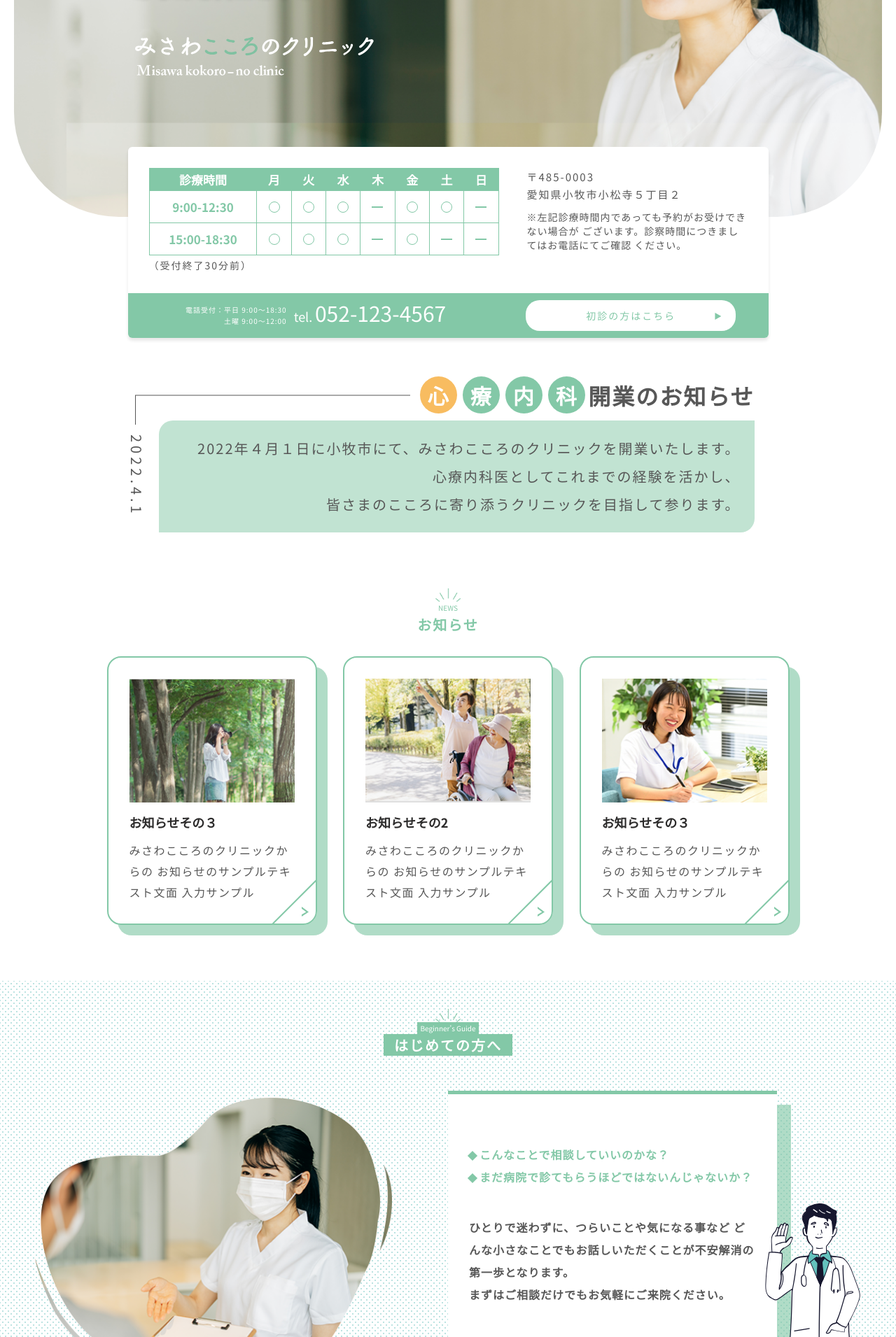
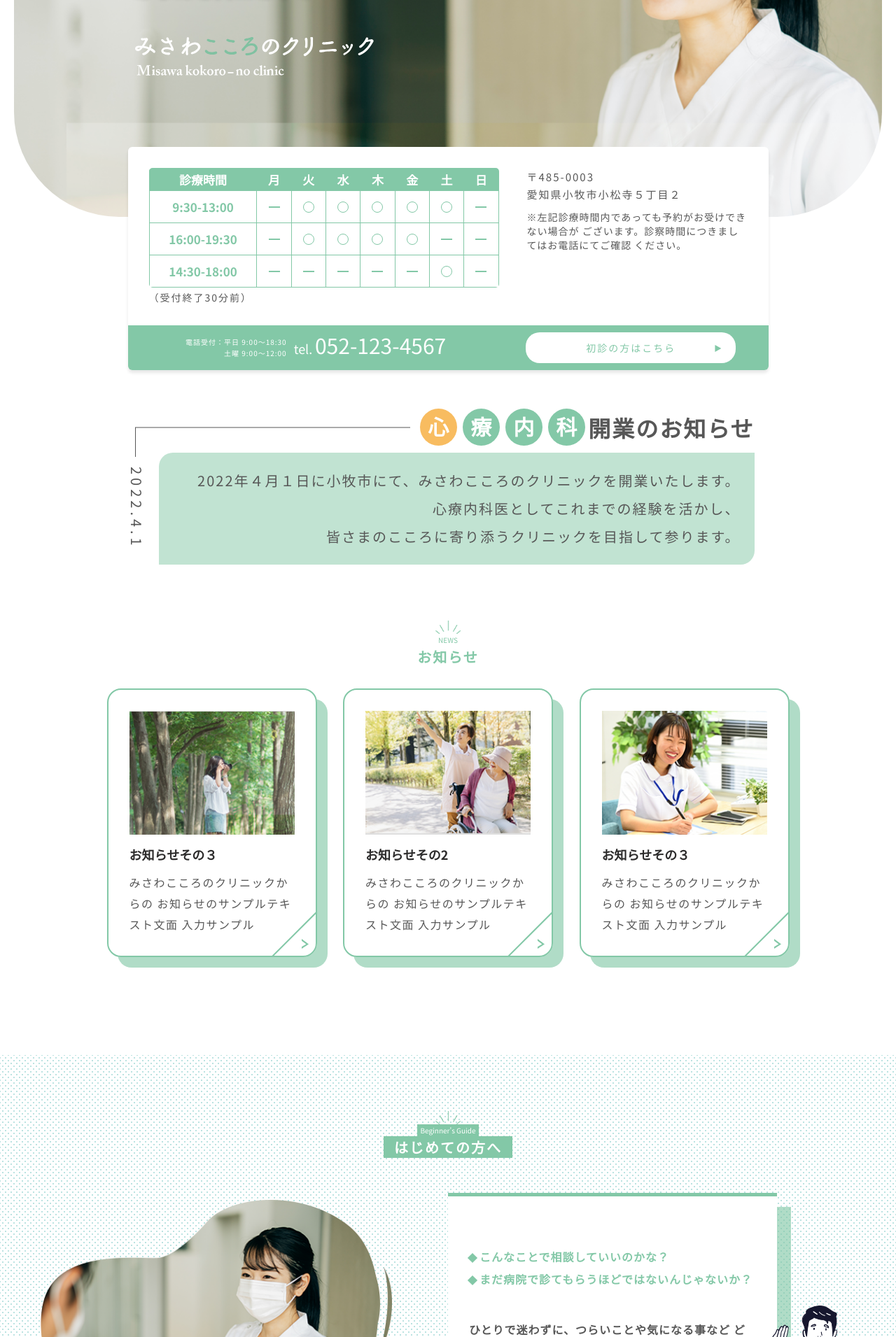
Before and after one commit to MaximoJunior/wisama, a PHP site: page / in a window 1280 px wide. Shown: the part 365-2276 px from the top of the page at 70% size. Run offline with PHP 8.4, Linux system fonts and the light colour scheme.

Commit message:
Design done

```diff
--- a/index.html
+++ b/index.html
@@ -148,25 +148,35 @@
                            </tr>
                        </thead>
                        <tr>
-                           <td>9:00-12:30</td>
+                           <td>9:30-13:00</td>
+                           <td><span class="dash"></span></td>
                            <td><span></span></td>
                            <td><span></span></td>
                            <td><span></span></td>
-                           <td><span class="dash"></span></td>
                            <td><span></span></td>
                            <td><span></span></td>
                            <td><span class="dash"></span></td>
                        </tr>
                        <tr>
-                        <td>15:00-18:30</td>
+                        <td>16:00-19:30</td>
+                        <td><span class="dash"></span></td>
+                        <td><span></span></td>
                         <td><span></span></td>
                         <td><span></span></td>
                         <td><span></span></td>
                         <td><span class="dash"></span></td>
+                        <td><span class="dash"></span></td>
+                      </tr>
+                      <tr>
+                        <td>14:30-18:00</td>
+                        <td><span class="dash"></span></td>
+                        <td><span class="dash"></span></td>
+                        <td><span class="dash"></span></td>
+                        <td><span class="dash" class="dash"></span></td>
+                        <td><span class="dash"></span></td>
                         <td><span></span></td>
                         <td><span class="dash"></span></td>
-                        <td><span class="dash"></span></td>
-                    </tr>
+                      </tr>
                    </table>
                    <p class="tablet-bottom-caption">（受付終了30分前）</p>
                </div>
@@ -379,7 +389,7 @@
         <div class="section-container-title container-flex">
               <span class="corona container-flex">
                   <img class="corona-img" src="images/coronatitle-green.png" alt="Corona title"/>
-                  <i class="english-title">consultation</i>
+                  <i class="english-title">CONSULTATION</i>
               </span>
               <h2 class="title">こんな症状でお悩みの方は<br>一度ご相談ください</h2>
         </div>
@@ -495,7 +505,7 @@
                  <div class="row row-1 container-flex">
                      <div class="col">
                          <a href="#">
-                          <img class="logo-footer" src="images/logo-footer.png" alt="Logo" />
+                          <img class="logo-footer" src="images/logo-footer.svg" alt="Logo" />
                         </a>
                      </div>
                      <div class="col container-phone">
@@ -508,7 +518,7 @@
                     </div>
                  </div>
 
-                 <table>
+                 <table >
                     <thead>
                         <tr>
                             <th>診療時間</th>
@@ -522,25 +532,35 @@
                         </tr>
                     </thead>
                     <tr>
-                        <td>9:00-12:30</td>
+                        <td>9:30-13:00</td>
+                        <td><span class="dash"></span></td>
                         <td><span></span></td>
                         <td><span></span></td>
                         <td><span></span></td>
-                        <td><span class="dash"></span></td>
                         <td><span></span></td>
                         <td><span></span></td>
                         <td><span class="dash"></span></td>
                     </tr>
                     <tr>
-                     <td>15:00-18:30</td>
+                     <td>16:00-19:30</td>
+                     <td><span class="dash"></span></td>
+                     <td><span></span></td>
                      <td><span></span></td>
                      <td><span></span></td>
                      <td><span></span></td>
                      <td><span class="dash"></span></td>
+                     <td><span class="dash"></span></td>
+                   </tr>
+                   <tr>
+                     <td>14:30-18:00</td>
+                     <td><span class="dash"></span></td>
+                     <td><span class="dash"></span></td>
+                     <td><span class="dash"></span></td>
+                     <td><span class="dash" class="dash"></span></td>
+                     <td><span class="dash"></span></td>
                      <td><span></span></td>
                      <td><span class="dash"></span></td>
-                     <td><span class="dash"></span></td>
-                 </tr>
+                   </tr>
                 </table>
 
                 <p class="text-advice">※左記診療時間内であっても予約がお受けできない場合がございます。
--- a/styles/index.css
+++ b/styles/index.css
@@ -439,7 +439,7 @@
     position: absolute;
     top: 50%;
     left: 50%;
-    transform: translate(-50%, -50%);
+    transform: translate(-48%, -55%);
     font-style: normal;
 }
 
@@ -551,6 +551,7 @@
 
     .info-section {
         padding: 40px 50px;
+        padding-bottom: 0;
     }
 
     .info-section .container-content {
@@ -1035,10 +1036,6 @@
 
 @media screen and (min-width: 1100px) {
 
-    .feature-section {
-        padding: 80px 0;
-    }
-
     .feature-section .section-container-title {
         margin-bottom: 50px;
     }
@@ -1095,9 +1092,6 @@
 
 /* === CONSULTATION section  === */
 
-.consultation-section{
-
-}
 
 .consultation-section .container-article {
    flex-wrap: wrap;
@@ -1108,9 +1102,9 @@
 
 .consultation-section .container-article article {
     position: relative;
-    width: 145px;
+    width: 155px;
     margin-bottom: 50px;
-    padding: 10px 5px;
+    padding: 15px 5px;
     padding-top: 25px;
     border: 2px solid var(--bg-color-second);
     border-radius: 10px;
@@ -1463,7 +1457,7 @@ article  .symtoms .number::before {
  @media  screen and (min-width: 1100px) {
 
     .consultation-section .section-container-title{
-        margin-bottom: 55px;
+        margin-bottom: 65px;
     }
 
     .consultation-section .container-content {
@@ -1549,7 +1543,7 @@ article  .symtoms .number::before {
 
 
     .consultation-section .container-info {
-        padding: 100px 0;
+        padding: 120px 0;
         padding-bottom: 60px;
     }
 
@@ -1708,6 +1702,7 @@ article  .symtoms .number::before {
     position: relative;
     display: inline-block;
     color: white;
+    line-height: 25px;
 }
 
 .footer nav .col a::after{
@@ -1739,7 +1734,7 @@ article  .symtoms .number::before {
 
 .footer .footer-bottom
 .container-content .icon-go-top {
-    width: 25px;
+    width: 40px;
     display: block;
 }
 
@@ -1871,6 +1866,7 @@ article  .symtoms .number::before {
         width: 972px;
         padding: 50px 0;
         margin: auto;
+        padding-bottom: 80px;
         justify-content: space-between;
     }
 
--- a/styles/main.css
+++ b/styles/main.css
@@ -85,11 +85,19 @@ table {
     width: 100%;
     font-weight: 700;
     color: var(--font-color-second);
-    /* border-spacing: 0;
+    border-spacing: 0;
+    border: none;
     -webkit-border-radius: 10px;
     -moz-border-radius: 10px;
-    border-radius: 10px; */
+    /* border-radius: 10px; */
     border-collapse: collapse;
+    border-radius: 5px !important;
+    /* outline: 1px solid #83c8a7;
+    outline-offset: -1px; */
+    overflow: hidden;
+
+    /* box-shadow: 0px 0px 0px 1px #fff inset; */
+
 }
 
 table th {
@@ -121,7 +129,7 @@ table td span {
 }
 
 table td .dash {
-    height: 1px !important;
+    height: 0px !important;
     border-radius: 0 !important;
 }
 
@@ -214,6 +222,13 @@ table td .dash {
 
 .section-padding {
     padding: 40px 0;
+}
+
+@media screen and (min-width: 1100px) {
+    .section-padding {
+        padding: 100px 0;
+        padding-top: 80px;
+    }
 }
 
 /* section-container-title */
```
Also changed, not shown: images/logo-footer.svg (added).
